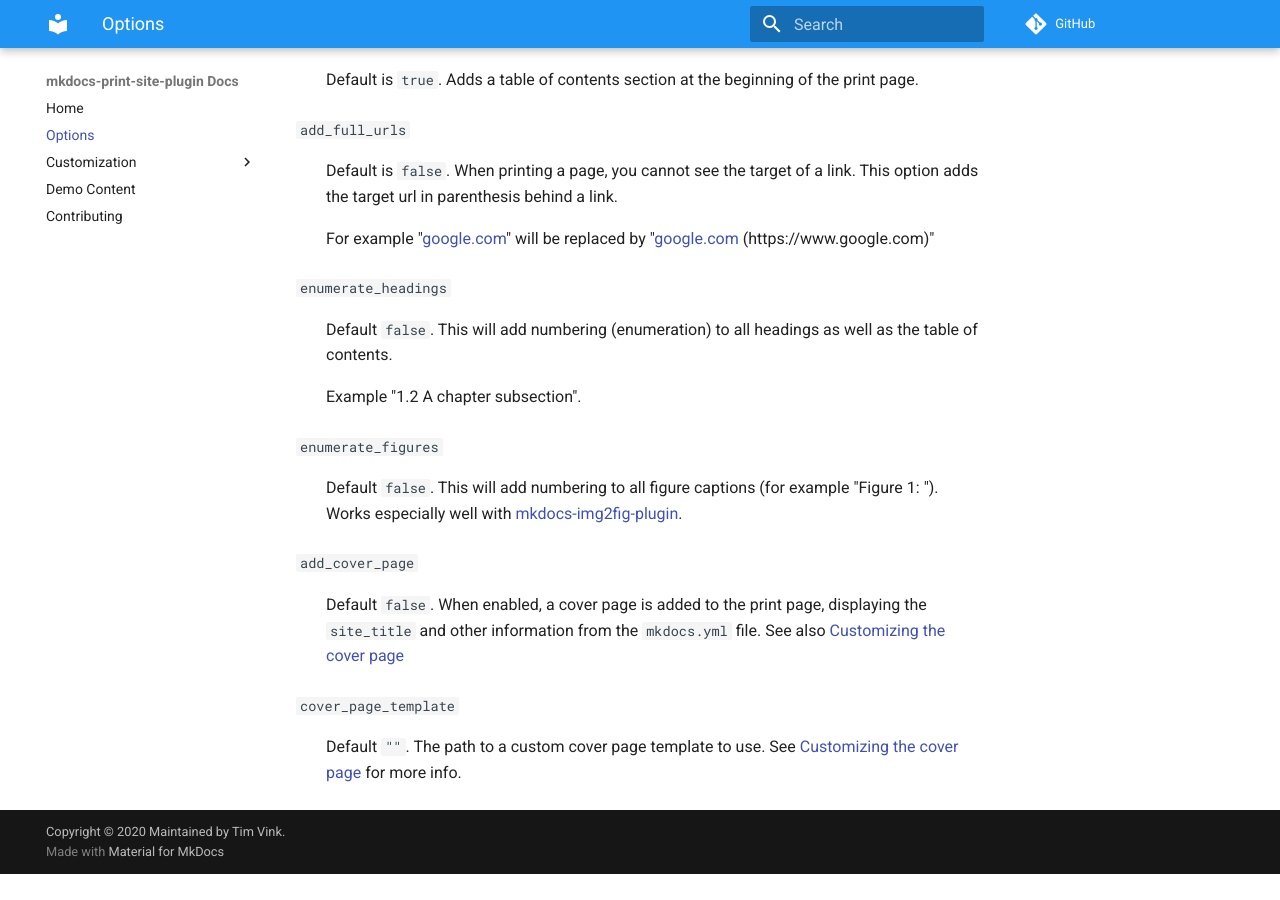
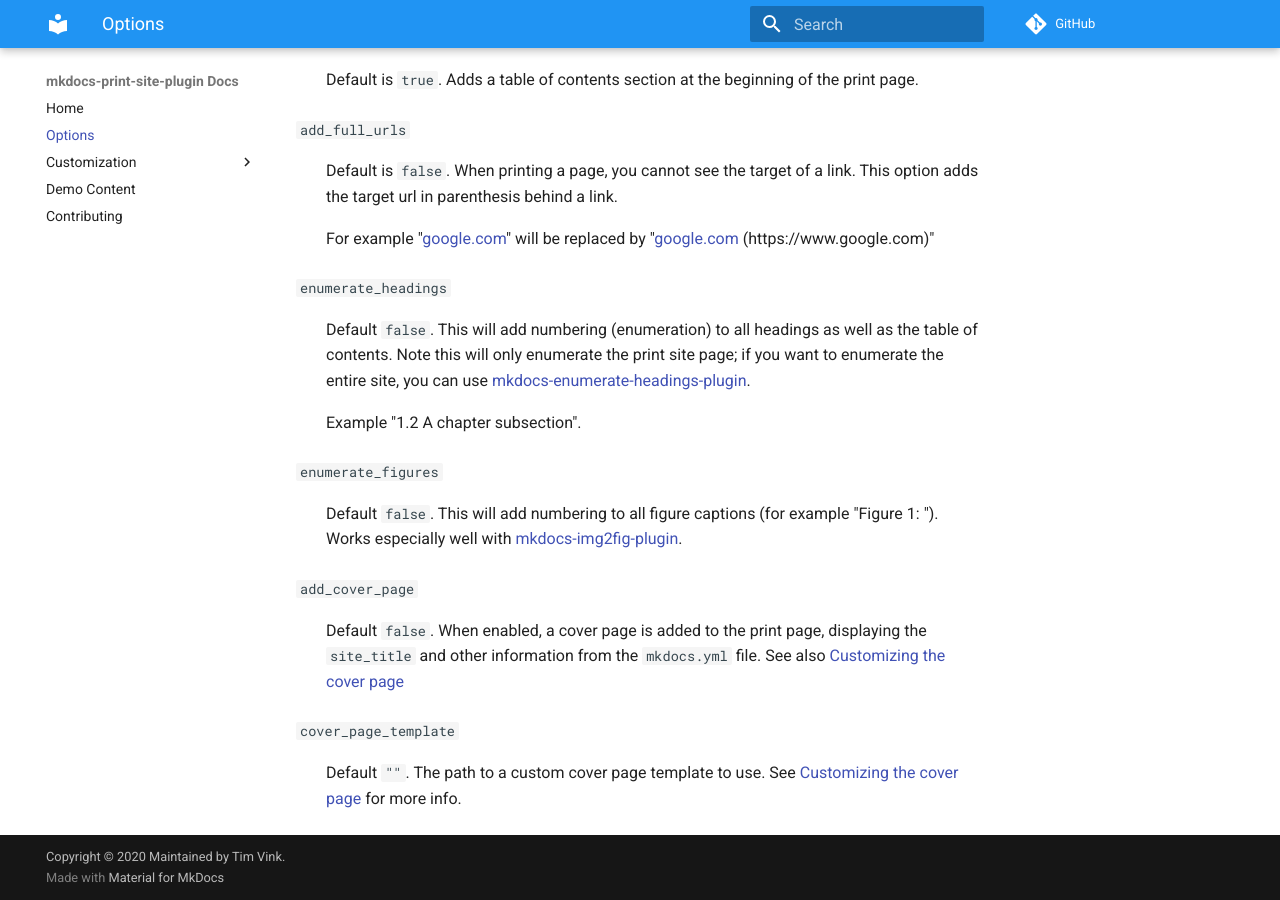
Before and after one commit to timvink/mkdocs-print-site-plugin, an MkDocs documentation site: the page built from docs/options.md, in a window 1280 px wide and 900 px high, scrolled down 682 px. Built offline with MkDocs 1.6.1 and Material for MkDocs 9.7.7, drawn with Linux system fonts in a browser that asks for light colours; comment, search, counter and statistics services are not loaded; before the commit the page ends 1556 px from its top, so only the background shows below that.

Commit message:
Mention mkdocs-enumerate-headings-plugin in options docs page

```diff
--- a/docs/options.md
+++ b/docs/options.md
@@ -30,7 +30,7 @@ plugins:
     For example "[google.com](https://www.google.com)" will be replaced by "[google.com](https://www.google.com) (https://www.google.com)"
 
 `enumerate_headings`
-:   Default `false`. This will add numbering (enumeration) to all headings as well as the table of contents.
+:   Default `false`. This will add numbering (enumeration) to all headings as well as the table of contents. Note this will only enumerate the print site page; if you want to enumerate the entire site, you can use [mkdocs-enumerate-headings-plugin](https://github.com/timvink/mkdocs-enumerate-headings-plugin).
 
     Example "1.2 A chapter subsection".
 
```
